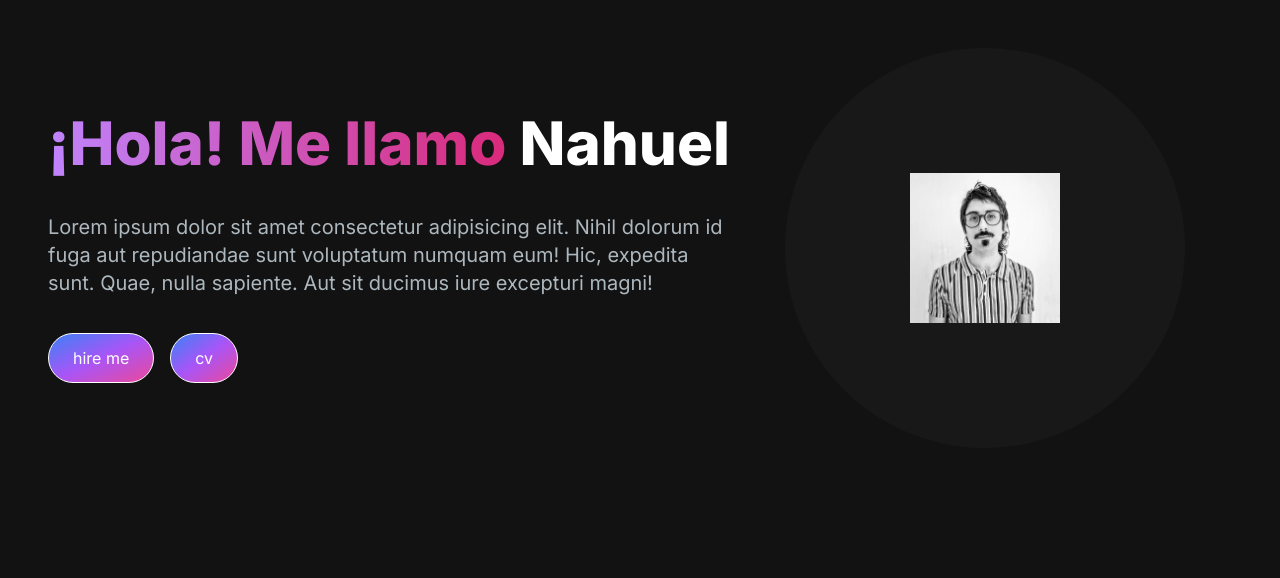
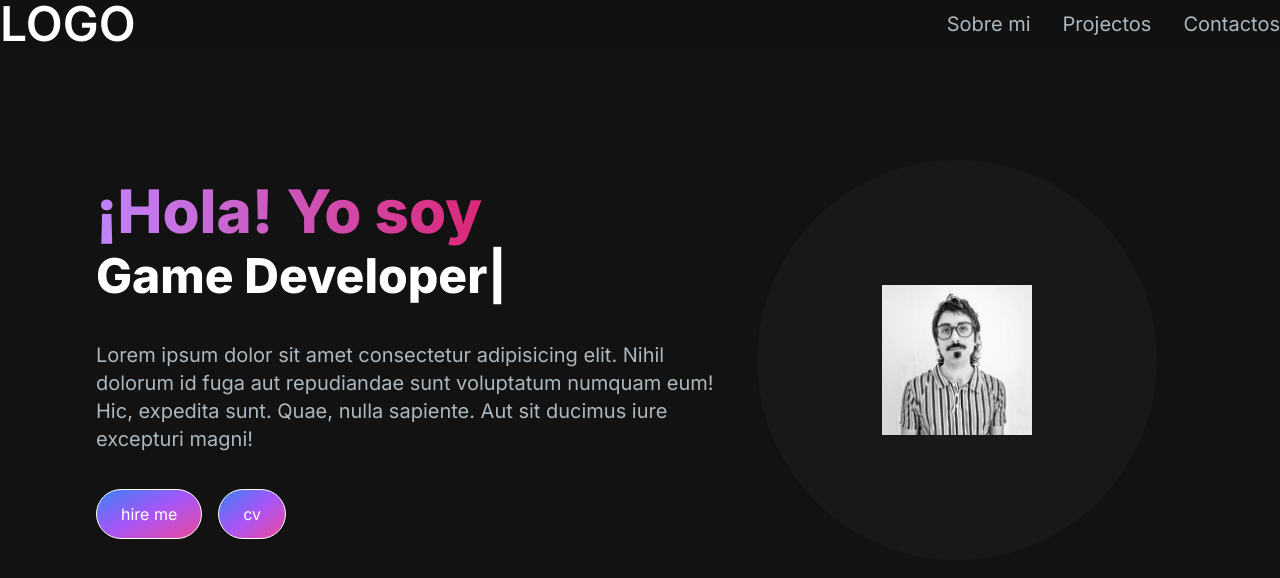
Before and after one commit to nahwish/The-Portfolio, a Next.js app: page / in a window 1280 px wide. Shown: the top 578 px of the page. Built offline with nearby package versions, Linux system fonts and the light colour scheme.

Commit message:
se crearon los componentes navbar y navlink

```diff
--- a/package.json
+++ b/package.json
@@ -16,6 +16,7 @@
     "postcss": "8.4.29",
     "react": "18.2.0",
     "react-dom": "18.2.0",
+    "react-type-animation": "^3.1.0",
     "tailwindcss": "3.3.3"
   }
 }
--- a/src/app/page.js
+++ b/src/app/page.js
@@ -1,10 +1,14 @@
 import HeroSection from '@/components/HeroSection'
+import { NavBar } from '@/components/NavBar';
 
 export default function Home() {
   return (
     <main className="flex min-h-screen bg-[#121212] ">
       <div className="container mx-auto px-12 py-12">
-        <HeroSection />
+        <NavBar/>
+        <div className="container mt-24 mx-auto px-12 py-4">
+          <HeroSection />
+        </div>
       </div>
     </main>
   );
--- a/src/components/HeroSection.jsx
+++ b/src/components/HeroSection.jsx
@@ -1,5 +1,10 @@
+"use client";
 import React from 'react'
 import Image from 'next/image'
+import { TypeAnimation } from "react-type-animation";
+
+
+
 export default function HeroSection() {
   return (
     <section>
@@ -7,9 +12,26 @@
         <div className="col-span-7 place-self-center text-center sm:text-left">
           <h1 className="text-white mb-10 text-4xl sm:text-5xl lg:text-6xl font-extrabold">
             <span className="text-transparent bg-clip-text bg-gradient-to-r from-purple-400 to-pink-600">
-              ¡Hola! Me llamo{" "}
+              ¡Hola! Yo soy{" "}
             </span>
-            Nahuel
+            <br />
+            <TypeAnimation
+              sequence={[
+                // Same substring at the start will only be typed out once, initially
+                "Nahuel",
+                1000, // wait 1s before replacing "Mice" with "Hamsters"
+                "Web developer",
+                1000,
+                "Game Developer",
+                1000,
+                "Creative Code",
+                1000,
+              ]}
+              wrapper="span"
+              speed={50}
+              style={{ fontSize: "0.8em", display: "inline-block" }}
+              repeat={Infinity}
+            />
           </h1>
           <p className="text-[#ADB7BE] text-base sm:text-lg lg:text-xl mb-6">
             Lorem ipsum dolor sit amet consectetur adipisicing elit. Nihil
@@ -22,7 +44,7 @@
               hire me
             </button>
             <button className="px-6 py-3 rounded-full mr-4  w-full sm:w-fit bg-gradient-to-br from-blue-500 via-purple-500 to-pink-500 hover:bg-slate-200 hover:text-black mt-3 text-white border border-white">
-              cv
+              <span className=""> cv </span>
             </button>
           </div>
         </div>
--- /dev/null
+++ b/src/components/NavBar.jsx
@@ -0,0 +1,31 @@
+import Link from "next/link";
+import React from "react";
+import NavLink from "./NavLink";
+
+const navLink = [
+  { title: "Sobre mi", path: "#about" },
+  { title: "Projectos", path: "#projects" },
+  { title: "Contactos", path: "#contac" },
+];
+
+export const NavBar = () => {
+  return (
+    <nav className="fixed top-0 left-0 right-0 z-10 bg-[#121212] bg-opacity-70">
+      <div className="flex flex-wrap items-center justify-between mx-auto ">
+        <Link href={"/"} className="text-2xl md:text-5xl text-white font-semibold">
+          {" "}
+          LOGO{" "}
+        </Link>
+        <div className="menu block md:auto" id="navbar">
+          <ul className="flex p-4 md:p-0 md:flex-row md:space-x-8 mt-0">
+            {navLink.map((link, index) => (
+              <li key={index}>
+                <NavLink href={link.path} title={link.title} />
+              </li>
+            ))}
+          </ul>
+        </div>
+      </div>
+    </nav>
+  );
+};
--- /dev/null
+++ b/src/components/NavLink.jsx
@@ -0,0 +1,14 @@
+import Link from "next/link";
+
+const NavLink = ({ href, title }) => {
+  return (
+    <Link
+      href={href}
+      className="block py-2 pl-3 pr-4 text-[#ADB7BE] sm:text-xl rounded md:p-0 hover:text-white"
+    >
+      {title}
+    </Link>
+  );
+};
+
+export default NavLink;
```
Also changed, not shown: 1 other file (tests, documents, lock files or other folders).
